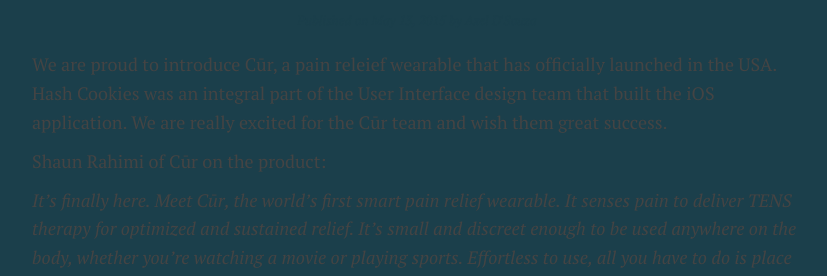
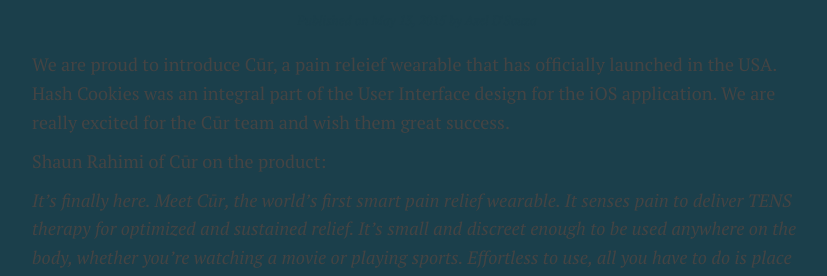
Before and after one commit to HashCookies/hashcookies.github.io, a Jekyll site: the page built from _posts/2015-05-13-introducing-cur.markdown, in a window 1280 px wide. Shown: the part 177-453 px from the top of the page, without its empty margins (223-1050 px from the left). Built offline with Jekyll 4.4.1, drawn with Linux system fonts in a browser that asks for light colours; nearby versions of some CDN libraries; comment, search, counter and statistics services are not loaded.

Commit message:
Editing Cur post

```diff
--- a/_posts/2015-05-13-introducing-cur.markdown
+++ b/_posts/2015-05-13-introducing-cur.markdown
@@ -6,7 +6,7 @@
 author: "Axel D'Souza"
 ---
 
- We are proud to introduce Cūr, a pain releief wearable that has officially launched in the USA. Hash Cookies was an integral part of the User Interface design team that built the iOS application. We are really excited for the Cūr team and wish them great success.
+ We are proud to introduce Cūr, a pain releief wearable that has officially launched in the USA. Hash Cookies was an integral part of the User Interface design for the iOS application. We are really excited for the Cūr team and wish them great success.
 
 Shaun Rahimi of Cūr on the product:
 
```
